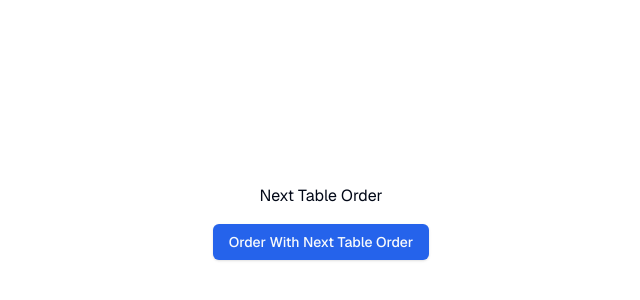
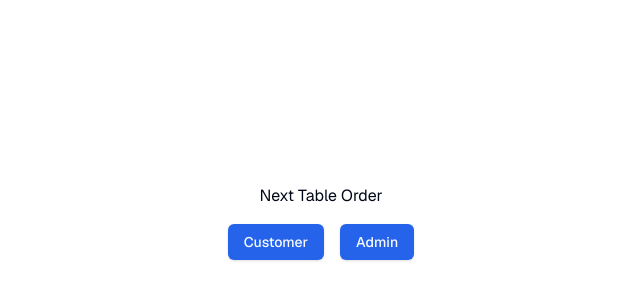
Before and after one commit to smosco/next-table-order, a Next.js app: page / in a window 1280 px wide. Shown: the part 178-478 px from the top of the page, without its empty margins (319-959 px from the left). Built offline with nearby package versions, Linux system fonts and the light colour scheme.

Commit message:
feat: add customer and admin selection button on home page

```diff
--- a/src/app/page.tsx
+++ b/src/app/page.tsx
@@ -1,10 +1,18 @@
 import { Button } from '@/components/ui/button';
+import Link from 'next/link';
 
 export default function Home() {
   return (
     <div className='flex flex-col items-center justify-center gap-4 min-h-screen font-[family-name:var(--font-geist-sans)]'>
       <h1>Next Table Order</h1>
-      <Button>Order With Next Table Order</Button>
+      <div className='flex items-center gap-4'>
+        <Button>
+          <Link href='/customer'>Customer</Link>
+        </Button>
+        <Button>
+          <Link href='/admin'>Admin</Link>
+        </Button>
+      </div>
     </div>
   );
 }
```
